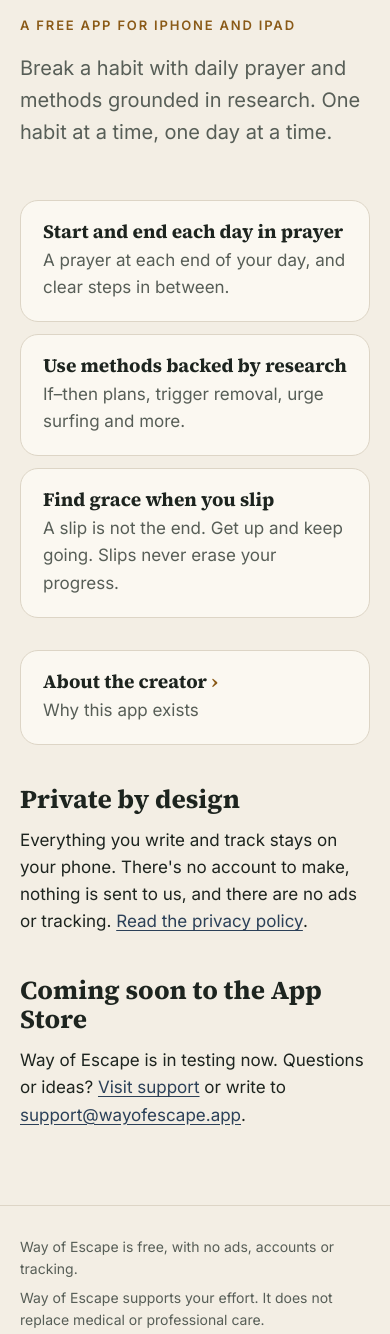
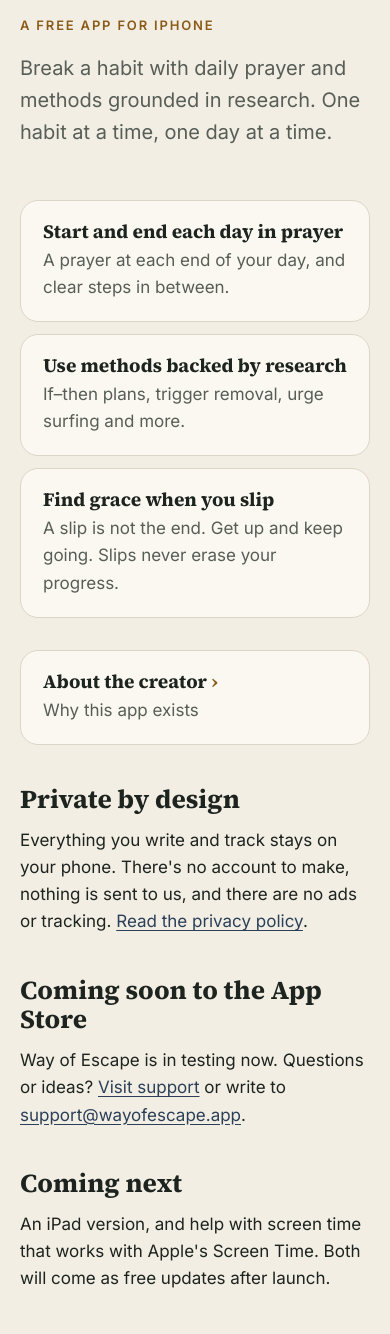
Before and after one commit to southkloudnine/wayofescape-site, a plain HTML site: page 404.html in a window 390 px wide. Shown: the part 246-1580 px from the top of the page. Drawn offline with Linux system fonts and the light colour scheme.

Commit message:
Add a Coming next note for iPad and Screen Time, and say iPhone in the tagline
Co-Authored-By: Claude Opus 5.5 <noreply@anthropic.com>

```diff
--- a/404.html
+++ b/404.html
@@ -28,7 +28,7 @@
         <img class="lockup-mark mark-light" src="/assets/mark-light.svg" alt="">
         <h1>Way of Escape</h1>
       </div>
-      <p class="eyebrow hero-eyebrow">A free app for iPhone and iPad</p>
+      <p class="eyebrow hero-eyebrow">A free app for iPhone</p>
       <p class="lead">Break a habit with daily prayer and methods grounded in research. One habit at a time, one day at a time.</p>
     </section>
     <ul class="promises">
@@ -44,6 +44,8 @@
     <p>Everything you write and track stays on your phone. There's no account to make, nothing is sent to us, and there are no ads or tracking. <a href="/privacy/">Read the privacy policy</a>.</p>
     <h2>Coming soon to the App Store</h2>
     <p>Way of Escape is in testing now. Questions or ideas? <a href="/support/">Visit support</a> or write to <a href="mailto:support@wayofescape.app">support@wayofescape.app</a>.</p>
+    <h2>Coming next</h2>
+    <p>An iPad version, and help with screen time that works with Apple's Screen Time. Both will come as free updates after launch.</p>
 
   </div>
 </main>
```
Also changed, not shown: index.html (+3 -1 lines).
